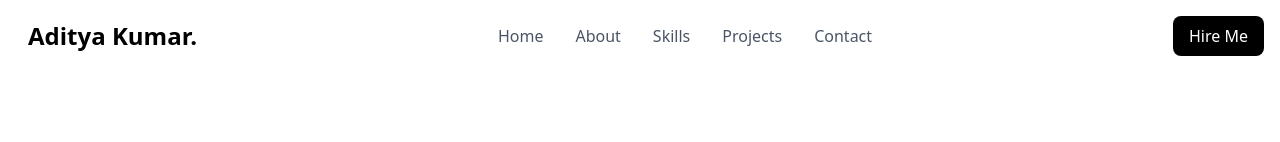
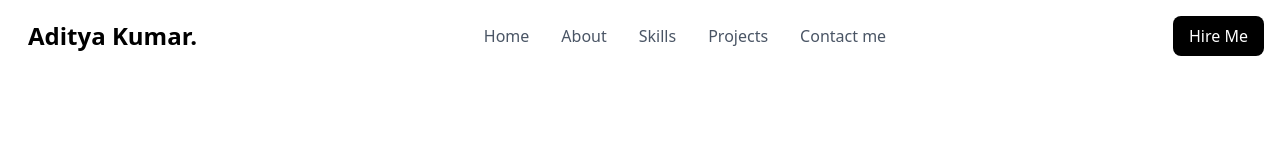
Before and after one commit to imadityagolu/my-portfolio, a React (Vite) app: page / in a window 1280 px wide. Shown: the top 142 px of the page. Built offline with nearby package versions, Linux system fonts and the light colour scheme.

Commit message:
updated - contact me

```diff
--- a/src/Pages/Home.jsx
+++ b/src/Pages/Home.jsx
@@ -78,7 +78,7 @@ function Home(){
 
         <li className="text-gray-600 hover:text-gray-900 active:text-gray-800 cursor-pointer transition-colors duration-300 ease-in-out">
         <a className="relative inline-block transition-all duration-300 after:absolute after:left-1/2 after:bottom-0 after:h-[2px] after:w-0 after:bg-current after:transition-all after:duration-300 after:origin-center hover:after:w-full after:-translate-x-1/2" href="#contact">
-        Contact</a>
+        Contact me</a>
         </li>
         </ul>
 
@@ -121,7 +121,7 @@ function Home(){
         Projects</a>
 
         <a className="block font-normal py-2 text-gray-900 hover:text-gray-600 text-center active:text-gray-800 transition-all duration-300 relative after:absolute after:left-1/2 after:bottom-0 after:h-[2px] after:w-0 after:bg-current after:transition-all after:duration-300 after:origin-center hover:after:w-full after:-translate-x-1/2" href="#contact">
-        Contact</a>
+        Contact me</a>
 
         <Link className="block cursor-pointer py-2 mt-4 text-center text-white bg-black rounded-lg text-[14px] hover:bg-gray-800 transition-all duration-300"to="/HireMe">Hire Me</Link>
 
```
